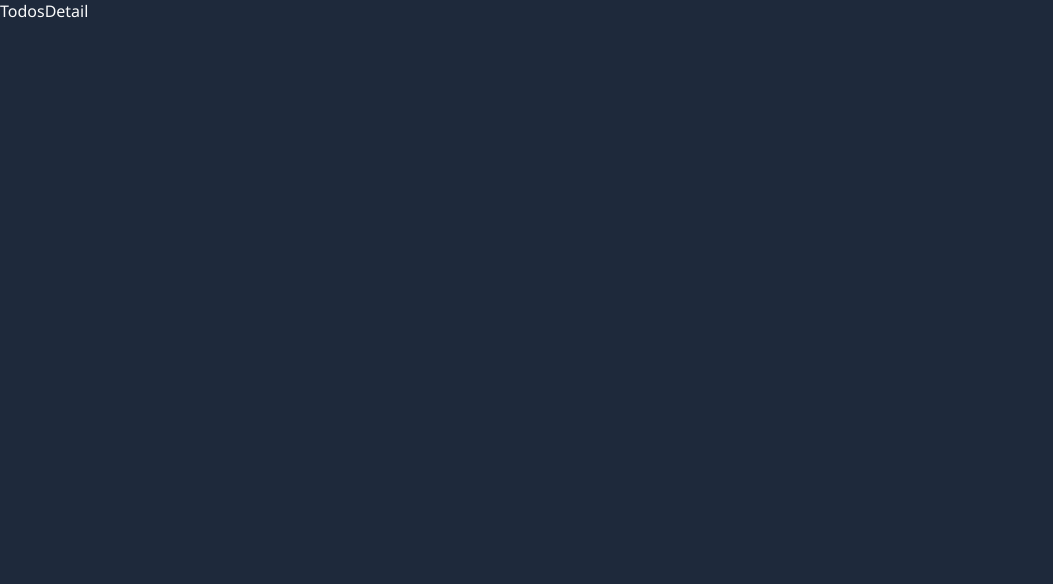
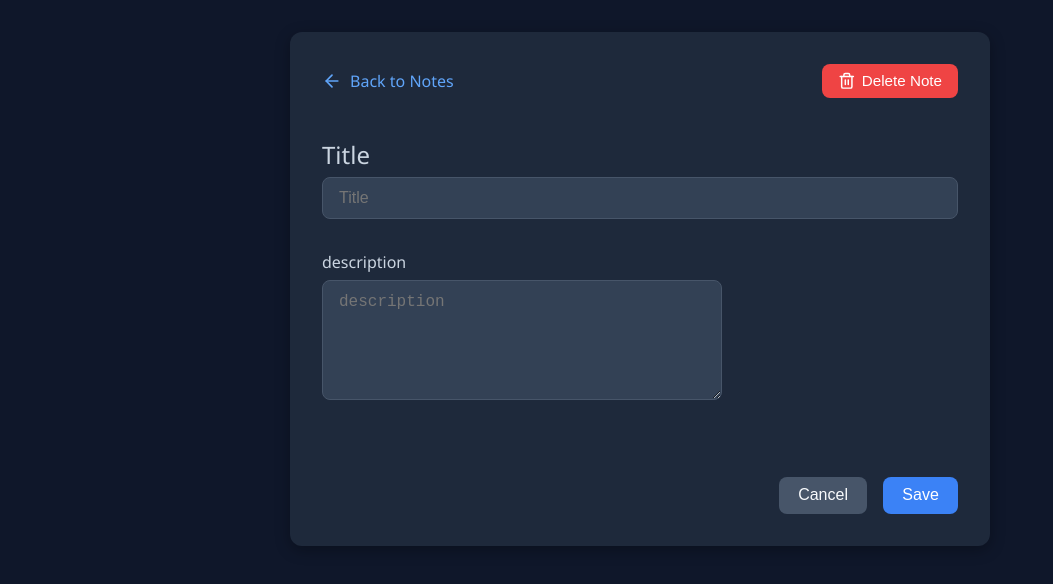
Before and after one commit to Priyanshu-010/Todo-Mern, a React (Vite) app in the folder frontend/: page /todos/1 in a window 1280 px wide. Shown: the top 584 px of the page, without its empty margins (0-1053 px from the left). Built offline with nearby package versions, Linux system fonts and the light colour scheme; no server answers.

Commit message:
Project Completed

```diff
--- a/frontend/src/components/TodoCard/TodoCard.jsx
+++ b/frontend/src/components/TodoCard/TodoCard.jsx
@@ -11,10 +11,12 @@ const TodoCard = ({ todo, setTodos }) => {
   const navigate = useNavigate();
 
   const handleDelete = async (e, id) => {
+    e.preventDefault();
     e.stopPropagation();
     try {
       await axiosInstance.delete(`/todos/${todo._id}`);
-      setTodos((prev) => prev.filter((todo) => todo.id !== id));
+      setTodos(prev => prev.filter((item) => item._id !== id));
+      toast.success("Todo deleted successfully");
     } catch (error) {
       console.log("Error in handleDelete", error);
       toast.error(error.message);
--- a/frontend/src/pages/CreatePage/CreatePage.jsx
+++ b/frontend/src/pages/CreatePage/CreatePage.jsx
@@ -78,7 +78,7 @@ const CreatePage = () => {
                   />
                 </div> */}
                 <div className="submit-btn">
-                  <button type='submit' className='btn' disabled={loading}>
+                  <button type='submit' disabled={loading}>
                     {loading ? "Creating..." : "Create Todo"}
                   </button>
                 </div>
--- a/frontend/src/pages/Home/Home.jsx
+++ b/frontend/src/pages/Home/Home.jsx
@@ -1,45 +1,47 @@
-import { useEffect, useState } from 'react'
-import Navbar from '../../components/Navbar/Navbar.jsx'
-import axiosInstance from '../../utils/axios.js'
-import TodoCard from '../../components/TodoCard/TodoCard.jsx';
-import NoTodoYet from '../../components/NoTodoYet/NoTodoYet.jsx';
-import './Home.css'
+import { useEffect, useState } from "react";
+import Navbar from "../../components/Navbar/Navbar.jsx";
+import axiosInstance from "../../utils/axios.js";
+import TodoCard from "../../components/TodoCard/TodoCard.jsx";
+import NoTodoYet from "../../components/NoTodoYet/NoTodoYet.jsx";
+import "./Home.css";
 
 const Home = () => {
+  const [todos, setTodos] = useState([]);
+  const [loading, setLoading] = useState(true); // Start with true
 
-  const [todos, setTodos] =useState([]);
-  const [loading, setLoading] = useState(false);
-
-  useEffect(()=>{
+  useEffect(() => {
     const fetchTodos = async () => {
       try {
-        const res = await axiosInstance.get("/todos")
-        console.log(res.data);
-        setTodos(res.data)
+        const res = await axiosInstance.get("/todos");
+        setTodos(res.data);
       } catch (error) {
         console.log("error", error);
       } finally {
         setLoading(false);
       }
-    }
+    };
     fetchTodos();
-  }, [])
+  }, []);
 
   return (
-    <div className='home-container'>
+    <div className="home-container">
       <Navbar />
-      <div className="loading">
-        {loading && <p>Loading...</p>}
-      </div>
 
-      {todos.length === 0 && <NoTodoYet />}
-      <div className='Todos'>
-        {todos.map((todo)=>(
-          <TodoCard key={todo._id} todo ={todo} setTodos={setTodos}/>
-        ))}
-      </div>
+      {loading ? (
+        <div className="loading">
+          <p>Loading...</p>
+        </div>
+      ) : todos.length === 0 ? (
+        <NoTodoYet />
+      ) : (
+        <div className="Todos">
+          {todos.map((todo) => (
+            <TodoCard key={todo._id} todo={todo} setTodos={setTodos} />
+          ))}
+        </div>
+      )}
     </div>
-  )
-}
+  );
+};
 
-export default Home
+export default Home;
--- a/frontend/src/pages/TodosDetail/TodosDetail.css
+++ b/frontend/src/pages/TodosDetail/TodosDetail.css
@@ -0,0 +1,195 @@
+/* Entire page */
+.TodoUpdate {
+  min-height: 100vh;
+  background-color: #0f172a; /* Dark background */
+  color: #f1f5f9;
+  display: flex;
+  justify-content: center;
+  align-items: flex-start;
+  padding: 2rem 1rem;
+}
+
+/* Container & Card Body */
+.TodoUpdate .container {
+  max-width: 700px;
+  width: 100%;
+}
+
+.TodoUpdate .body {
+  background-color: #1e293b;
+  border-radius: 0.75rem;
+  padding: 2rem;
+  box-shadow: 0 4px 15px rgba(0, 0, 0, 0.3);
+}
+
+/* Top nav section */
+.top-section {
+  display: flex;
+  justify-content: space-between;
+  align-items: center;
+  margin-bottom: 2rem;
+}
+
+.back-btn {
+  display: flex;
+  align-items: center;
+  gap: 0.5rem;
+  color: #60a5fa;
+  text-decoration: none;
+  font-weight: 500;
+  transition: color 0.2s ease;
+}
+
+.back-btn:hover {
+  color: #3b82f6;
+}
+
+.ArrowLeftIcon {
+  width: 1.25rem;
+  height: 1.25rem;
+}
+
+/* Delete button */
+.btn {
+  background-color: #ef4444;
+  color: white;
+  padding: 0.5rem 1rem;
+  font-size: 0.95rem;
+  border-radius: 0.5rem;
+  display: flex;
+  align-items: center;
+  gap: 0.4rem;
+  border: none;
+  cursor: pointer;
+  transition: background-color 0.3s ease;
+}
+
+.btn:hover {
+  background-color: #dc2626;
+}
+
+.Trash-icon {
+  width: 1.1rem;
+  height: 1.1rem;
+}
+
+/* Form fields */
+.main-body {
+  display: flex;
+  flex-direction: column;
+  gap: 1.5rem;
+}
+
+/* Labels */
+.label-title,
+.label-description {
+  display: block;
+  font-weight: 500;
+  margin-bottom: 0.4rem;
+  color: #cbd5e1;
+}
+
+/* Title input */
+.input-title {
+  width: 100%;
+  padding: 0.7rem 1rem;
+  font-size: 1rem;
+  border-radius: 0.5rem;
+  background-color: #334155;
+  border: 1px solid #475569;
+  color: #f8fafc;
+  box-sizing: border-box;
+  transition: border-color 0.3s ease;
+}
+
+.input-title:focus {
+  outline: none;
+  border-color: #3b82f6;
+}
+
+/* Description textarea */
+.input-description {
+  width: 100%;
+  padding: 0.75rem 1rem;
+  font-size: 1rem;
+  border-radius: 0.5rem;
+  background-color: #334155;
+  border: 1px solid #475569;
+  color: #f8fafc;
+  resize: vertical;
+  min-height: 120px;
+  box-sizing: border-box;
+  transition: border-color 0.3s ease;
+}
+
+.input-description:focus {
+  outline: none;
+  border-color: #3b82f6;
+}
+
+/* Button row */
+.btns {
+  display: flex;
+  justify-content: flex-end;
+  gap: 1rem;
+  margin-top: 1.5rem;
+}
+
+/* Cancel and Save */
+.cancel-btn,
+.Save-btn {
+  padding: 0.6rem 1.2rem;
+  font-size: 1rem;
+  border-radius: 0.5rem;
+  border: none;
+  cursor: pointer;
+  font-weight: 500;
+  transition: background-color 0.3s ease;
+}
+
+.cancel-btn {
+  background-color: #475569;
+  color: #f8fafc;
+}
+
+.cancel-btn:hover {
+  background-color: #64748b;
+}
+
+.Save-btn {
+  background-color: #3b82f6;
+  color: white;
+}
+
+.Save-btn:hover {
+  background-color: #2563eb;
+}
+
+.Save-btn:disabled {
+  background-color: #64748b;
+  cursor: not-allowed;
+}
+
+/* Loading state */
+.min-h-screen {
+  min-height: 100vh;
+}
+
+.bg-base-200 {
+  background-color: #0f172a;
+}
+
+.animate-spin {
+  animation: spin 1s linear infinite;
+}
+
+.size-10 {
+  width: 2.5rem;
+  height: 2.5rem;
+}
+
+@keyframes spin {
+  to {
+    transform: rotate(360deg);
+  }
+}
--- a/frontend/src/pages/TodosDetail/TodosDetail.jsx
+++ b/frontend/src/pages/TodosDetail/TodosDetail.jsx
@@ -1,8 +1,131 @@
-import React from 'react'
+import toast, { LoaderIcon } from 'react-hot-toast'
+import {ArrowLeftIcon, Trash2Icon} from 'lucide-react'
+import { Link, useNavigate, useParams } from 'react-router'
+import { useEffect, useState } from 'react'
+import axiosInstance from '../../utils/axios.js'
+import './TodosDetail.css'
 
 const TodosDetail = () => {
+  const [todo, setTodo] = useState("");
+  const [loading, setLoading] = useState(true);
+  const [saving, setSaving] = useState(false);
+  const navigate = useNavigate();
+  const {id} = useParams();
+
+  useEffect(()=>{
+    const fetchTodo = async()=>{
+      try {
+        const res = await axiosInstance.get(`/todos/${id}`);
+        setTodo(res.data);
+        console.log(todo)
+      } catch (error) {
+        toast.error(error.message);
+        console.log("Error in fetchTodo",error);
+      } finally{
+        setLoading(false);
+      }
+    }
+    fetchTodo();
+  }, [])
+
+  const handleSave = async () => {
+    if (!todo.title.trim() || !todo.desc.trim()) {
+      toast.error("Please add a title or content");
+      return;
+    }
+
+    setSaving(true);
+
+    try {
+      await axiosInstance.put(`/todos/${id}`, todo);
+      toast.success("Todo updated successfully");
+      navigate("/");
+    } catch (error) {
+      toast.error(error.message);
+      console.log("Error in handleSave",error);
+    } finally {
+      setSaving(false);
+    }
+  }
+  const handleDelete = async () => {
+    if(!window.confirm("Are you sure you want to delete this note?")) return
+    try {
+      await axiosInstance.delete(`/todos/${id}`);
+      toast.success("Todo deleted successfully");
+      navigate("/");
+    } catch (error) {
+      toast.error(error.message);
+      console.log("Error in handleDelete",error);
+    }
+  }
+
+    if(loading){
+      return (
+        <div className="min-h-screen bg-base-200 flex items-center justify-center">
+          <LoaderIcon className="animate-spin size-10" />
+        </div>
+      );
+    }
   return (
-    <div>TodosDetail</div>
+    <div className='TodoUpdate'>
+      <div className="container">
+        <div className="body">
+          <div className="top-section">
+            <Link to="/" className="back-btn">
+              <ArrowLeftIcon className="ArrowLeftIcon" />
+              Back to Notes
+            </Link>
+            <button
+              className='btn'>
+              <Trash2Icon className="Trash-icon"
+              onClick={handleDelete}
+              />
+              Delete Note
+            </button>
+          </div>
+
+          <div className="main">
+            <div className="main-body">
+              <div className="title">
+                <label className='label-title'>
+                  <span className='span-title'>Title</span>
+                </label>
+                <input
+                  type="text"
+                  placeholder='Title'
+                  className='input-title'
+                  value={todo.title}
+                  onChange={(e)=>setTodo({...todo, title:e.target.value})}
+                />
+              </div>
+              <div className="description">
+                <label className='label-description'>
+                  <span className='span-description'>description</span>
+                </label>
+                <textarea
+                  placeholder='description'
+                  className='input-description'
+                  value={todo.desc}
+                  onChange={(e)=>setTodo({...todo, desc:e.target.value})}
+                />
+              </div>
+
+              <div className="btns">
+                <button className='cancel-btn' onClick={()=>navigate("/")}>
+                  Cancel
+                </button>
+                <button
+                  className='Save-btn'
+                  disabled={saving}
+                  onClick={handleSave}>
+                  {saving ? "Saving..." : "Save"}
+                </button>
+              </div>
+            </div>
+          </div>
+        </div>
+      </div>
+    </div>
   )
 }
 
```
Also changed, not shown: frontend/src/pages/CreatePage/CreatePage.css (+33 -43 lines).
